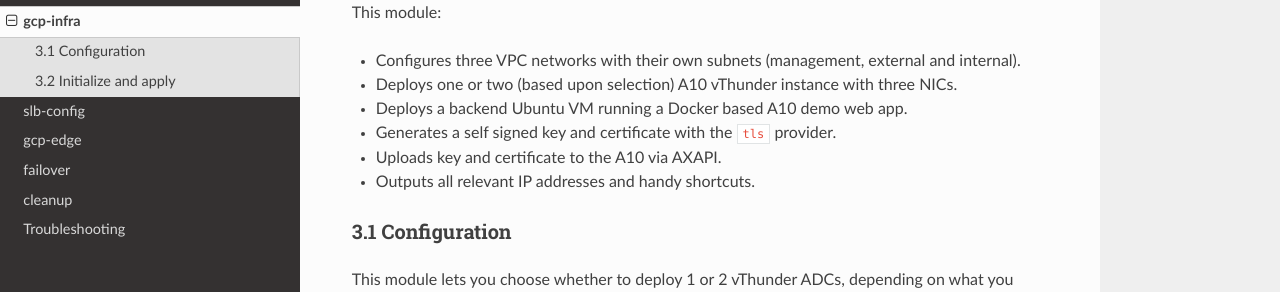
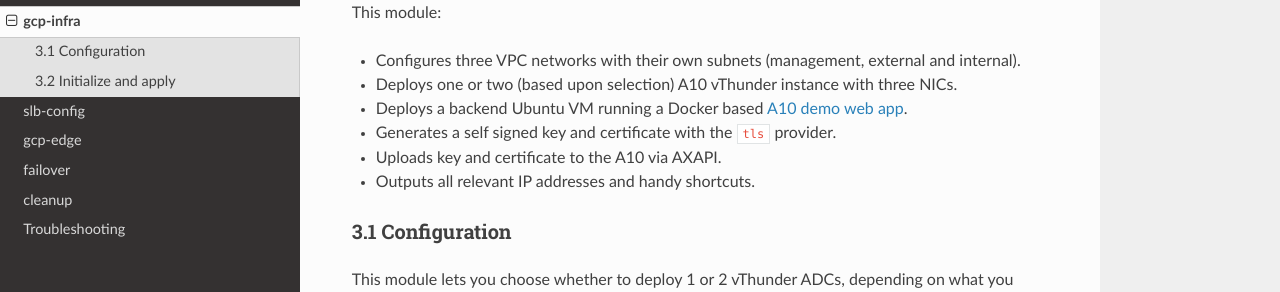
Before and after one commit to gwolfis/A10-vThunder-GCP-Lab, an MkDocs documentation site: the page built from docs/gcp-infra.md, in a window 1280 px wide and 900 px high. Shown: the part 159-451 px from the top of the window. Built offline with MkDocs 1.6.1, drawn with Linux system fonts in a browser that asks for light colours; nearby versions of some CDN libraries; part of the change alters nothing that is shown.

Commit message:
Initial commit

```diff
--- a/docs/gcp-infra.md
+++ b/docs/gcp-infra.md
@@ -4,7 +4,7 @@ This module:
 
 * Configures three VPC networks with their own subnets (management, external and internal).
 * Deploys one or two (based upon selection) A10 vThunder instance with three NICs.
-* Deploys a backend Ubuntu VM running a Docker based A10 demo web app.
+* Deploys a backend Ubuntu VM running a Docker based [A10 demo web app](https://github.com/gwolfis/A10-Demo-Container-Web-App).
 * Generates a self signed key and certificate with the `tls` provider.
 * Uploads key and certificate to the A10 via AXAPI.
 * Outputs all relevant IP addresses and handy shortcuts.
```
